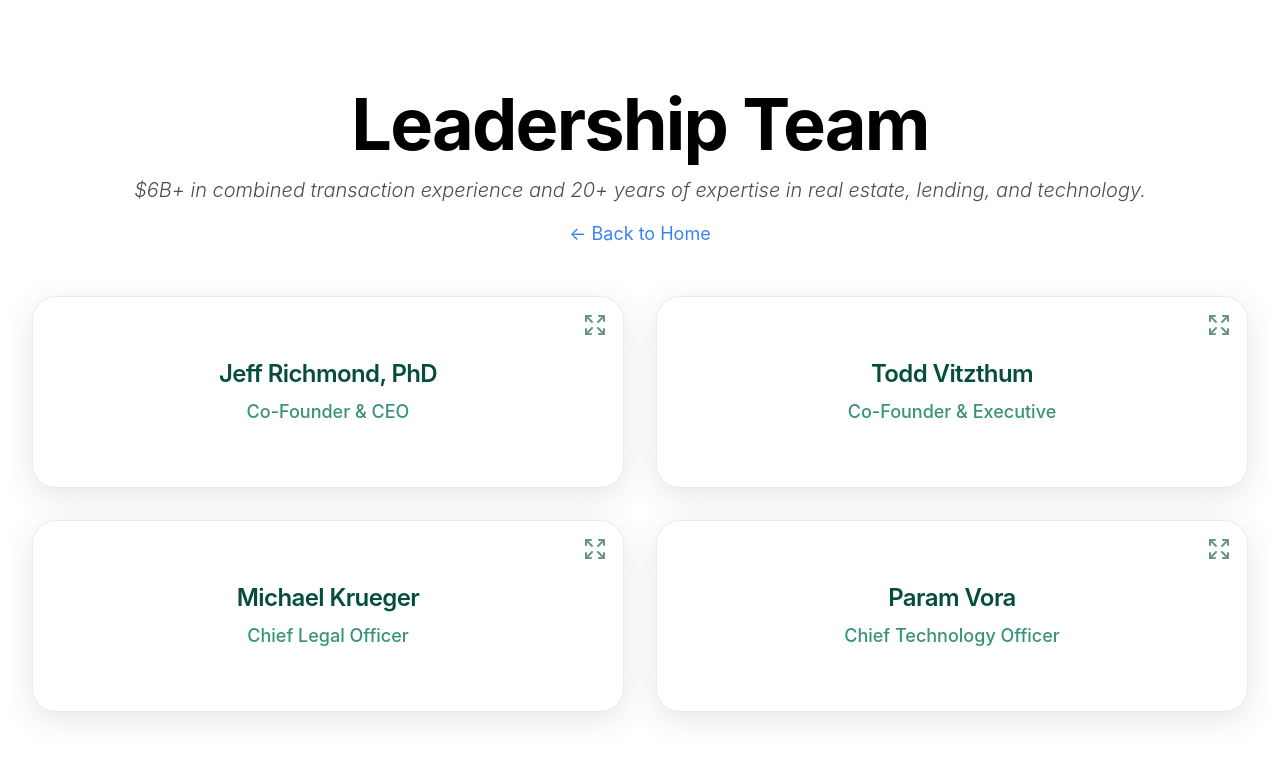
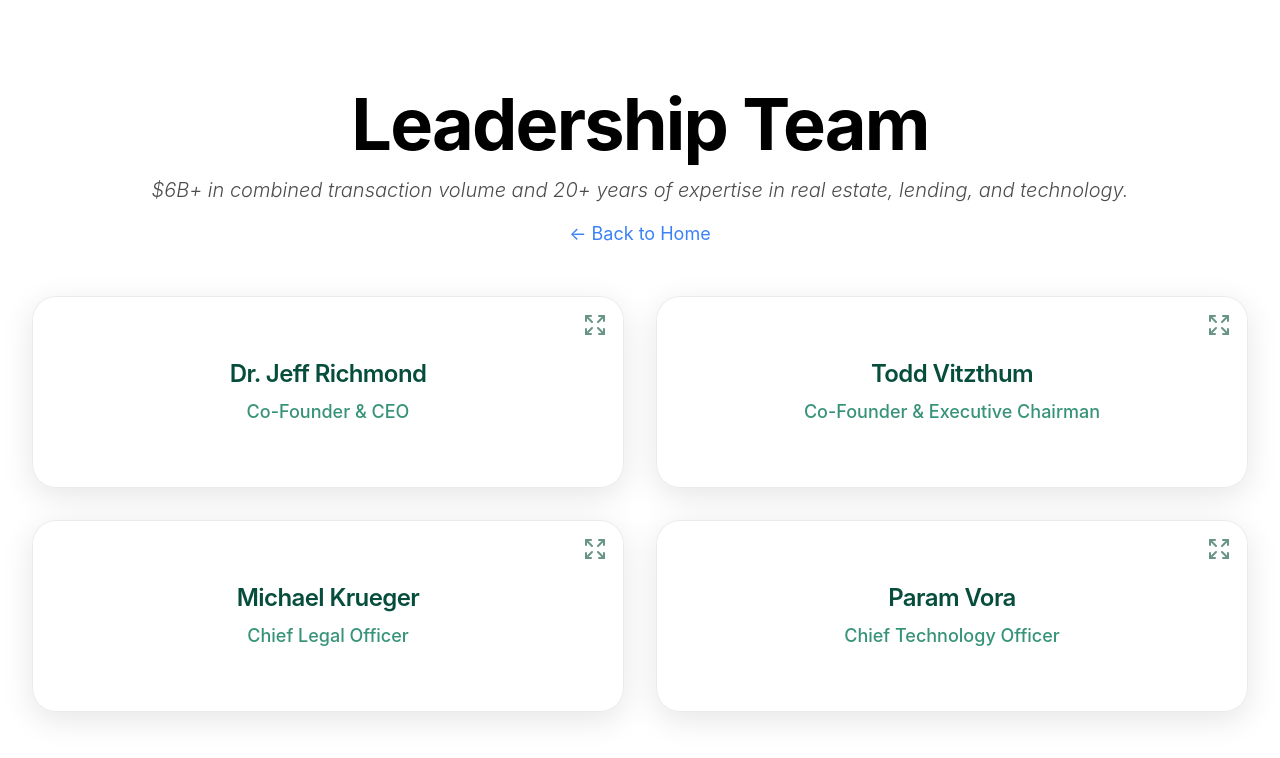
Before and after one commit to paramvora-myacara/acara-deck, a Next.js app: page /team in a window 1280 px wide. Shown: the top 758 px of the page. Built offline with nearby package versions, Linux system fonts and the light colour scheme.

Commit message:
update team slide copy

```diff
--- a/src/app/page.tsx
+++ b/src/app/page.tsx
@@ -44,7 +44,7 @@ export default function HomePage() {
       id: "team",
       title: "Team",
       icon: <Users className="w-16 h-16" />,
-      summary: "\"$6B+ in combined transaction experience and 20+ years of expertise in real estate, lending, and technology.\"",
+      summary: "\"$6B+ in combined transaction volume and 20+ years of expertise in real estate, lending, and technology.\"",
       gradient: "from-emerald-50 to-green-100 dark:from-emerald-900/20 dark:to-green-900/20",
       textColor: "text-emerald-800 dark:text-emerald-200",
       accentColor: "text-emerald-600 dark:text-emerald-300"
--- a/src/app/team/page.tsx
+++ b/src/app/team/page.tsx
@@ -4,12 +4,12 @@ import InteractiveCardPage, { CardData } from "@/components/InteractiveCardPage"
 
 const teamMembers: Omit<CardData, 'slug'>[] = [
   {
-    title: "Jeff Richmond, PhD",
+    title: "Dr. Jeff Richmond",
     role: "Co-Founder & CEO",
     content: [
-      "Dr. Jeff Richmond scaled real estate operations at eXp Realty from 2016, co-founding \"The Community\" to train over 10,000 brokers globally.",
-      "He built a high-performing team generating $1M+ in GCI, selling 162 homes in his third year.",
-      "As co-founder of OZlistings, he drives innovation in Opportunity Zone marketplaces alongside Todd Vitzthum"
+      "Drove $2B+ in annual transaction volume through strategic business development and growth leadership at eXp Realty.",
+      "Co-founder of ACARA Cap and OZ Listings, delivering AI-powered capital markets solutions for multifamily and Opportunity Zone investments.",
+      "Chief Operating Partner at ACARA Management, a private equity firm focused on OZ development and capital structuring."
     ],
     gradient: "from-emerald-50 to-green-100 dark:from-emerald-900/20 dark:to-green-900/20",
     textColor: "text-emerald-900 dark:text-emerald-300",
@@ -18,11 +18,11 @@ const teamMembers: Omit<CardData, 'slug'>[] = [
   },
   {
     title: "Todd Vitzthum",
-    role: "Co-Founder & Executive",
+    role: "Co-Founder & Executive Chairman",
     content: [
-      "Todd executed $3B+ in commercial real estate transactions over 20+ years as Executive Vice President at Greystone, Executive Managing Director at Cushman & Wakefield, and Senior Vice President at CBRE.",
-      "As President of ACARA, he leads multifamily investments and Opportunity Zone strategies.",
-      "As co-founder of OZlistings with Jeff Richmond, he innovates national platforms for real estate marketplaces."
+      "Executed over $3B in commercial real estate transactions across a 20+ year career, with senior leadership roles at Greystone, Cushman & Wakefield, and CBRE.",
+      "As Managing Partner at ACARA Management, he leads multifamily investment strategy and oversees Opportunity Zone deployment across the firm's portfolio.",
+      "Co-founder of ACARA Cap and OZ Listings, he drives the creation of tech-enabled capital platforms and national real estate marketplaces."
     ],
     gradient: "from-emerald-50 to-green-100 dark:from-emerald-900/20 dark:to-green-900/20",
     textColor: "text-emerald-900 dark:text-emerald-300",
@@ -33,9 +33,9 @@ const teamMembers: Omit<CardData, 'slug'>[] = [
     title: "Michael Krueger",
     role: "Chief Legal Officer",
     content: [
-      "Michael specializes in securities law and real estate finance as Partner at Lucosky Brookman LLP, advising on SEC compliance and capital raising.",
-      "He structured deals from $2.5M to $9M and handled 100+ bankruptcy filings.",
-      "Formerly at Newmeyer Dillion, his in-house counsel experience ensures regulatory precision in lending."
+      "Corporate & Securities Partner at Lucosky Brookman LLP, advising family offices, private equity funds, and high-net-worth clients on real estate, finance, and corporate structuring.",
+      "Nationally recognized OZ expert and \"California Trailblazer,\" with deep experience in QOF/QOZB formation, SEC compliance, and complex capital stack negotiations.",
+      "As Chief Legal Officer at ACARA Management, he leads legal strategy for fund deployment, regulatory alignment, and Opportunity Zone execution."
     ],
     gradient: "from-emerald-50 to-green-100 dark:from-emerald-900/20 dark:to-green-900/20",
     textColor: "text-emerald-900 dark:text-emerald-300",
@@ -46,9 +46,9 @@ const teamMembers: Omit<CardData, 'slug'>[] = [
     title: "Param Vora",
     role: "Chief Technology Officer",
     content: [
-      "Param led Solarcheckr as CTO to acquisition, speeding up financing approvals for residential solar and battery installations by 650%",
-      "As Director of AI at The Cool Down - the fastest growing media company in the US, he built out State of the Art AI pipelines and copilots from scratch.",
-      "With 7+ years in machine learning and AI, he has a masters degree in Machine Learning and AI."
+      "Former CTO of Solarcheckr, where he drove a 650% increase in financing approvals and led the company through a successful acquisition.",
+      "Built advanced AI copilots and automation pipelines as Director of AI at The Cool Down, which grew to over 60 million monthly visits and became the fastest-growing U.S. media brand in early 2025.",
+      "With 7+ years in machine learning and a master's in AI, he leads ACARA Cap's technology vision across underwriting, automation, and investor intelligence."
     ],
     gradient: "from-emerald-50 to-green-100 dark:from-emerald-900/20 dark:to-green-900/20",
     textColor: "text-emerald-900 dark:text-emerald-300",
@@ -61,7 +61,7 @@ export default function TeamPage() {
   return (
     <InteractiveCardPage
       pageTitle="Leadership Team"
-      byline="$6B+ in combined transaction experience and 20+ years of expertise in real estate, lending, and technology."
+      byline="$6B+ in combined transaction volume and 20+ years of expertise in real estate, lending, and technology."
       cards={teamMembers.map(card => ({...card, slug: ''}))}
       showRoleAsByline={true}
     />
```
